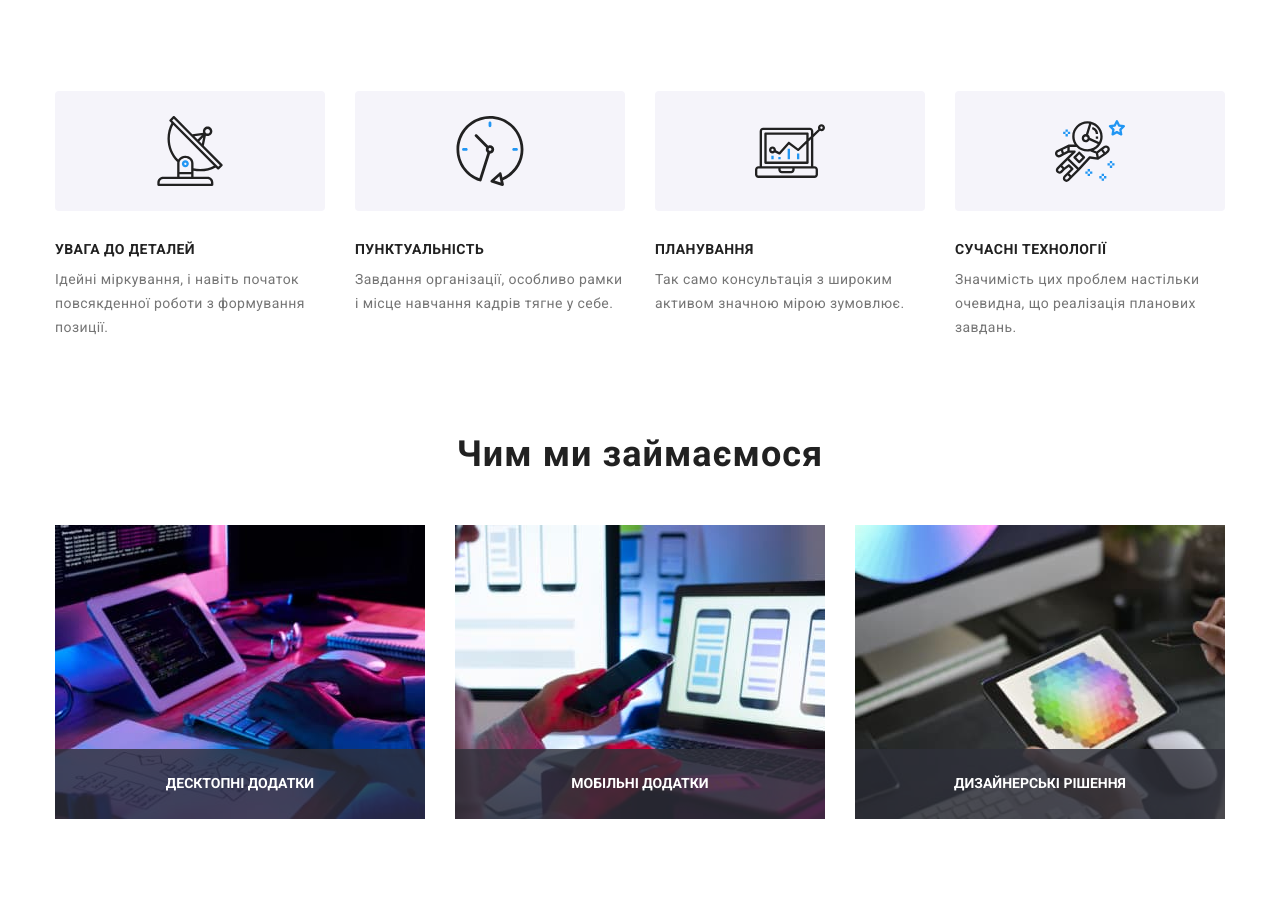
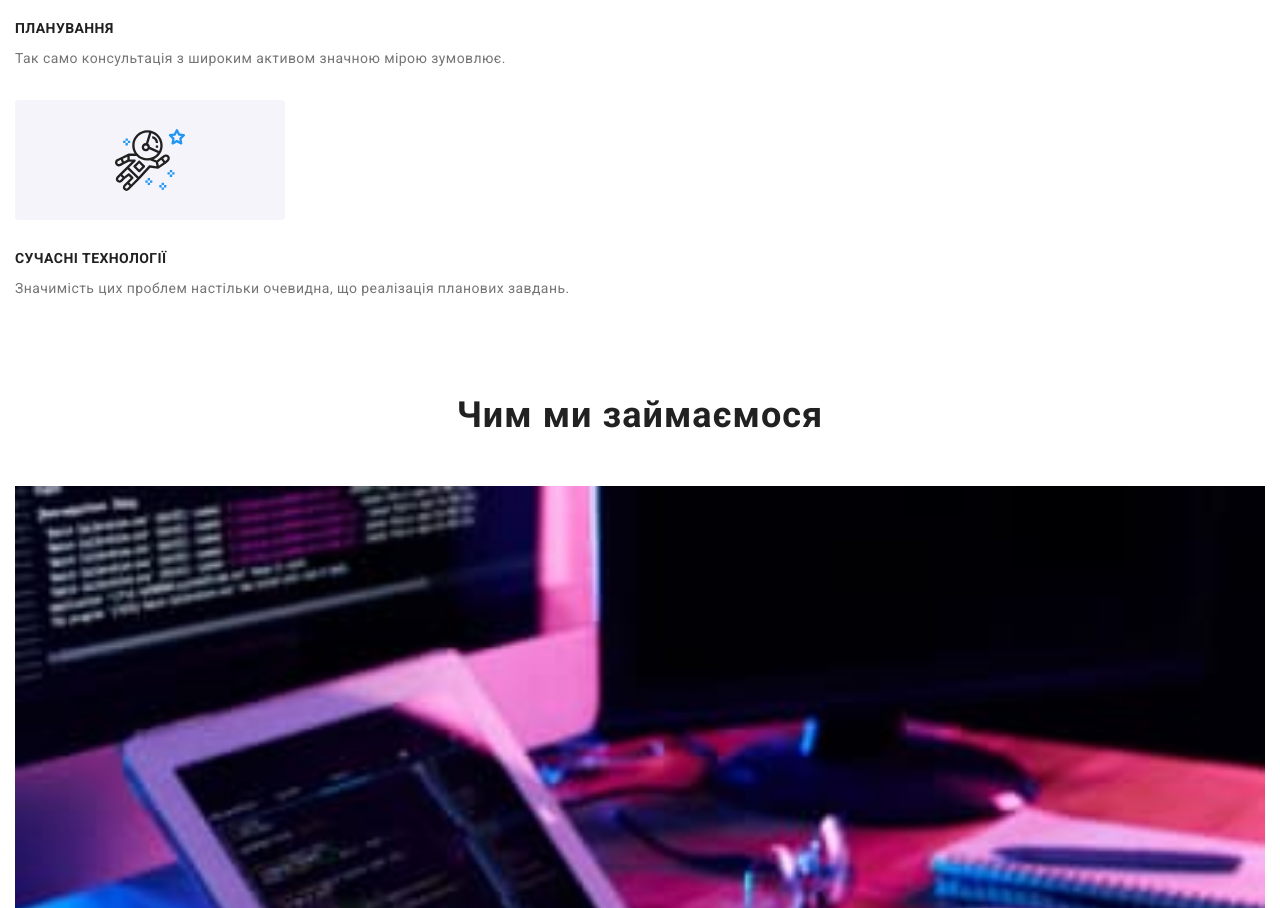
Before and after one commit to Misha-90/goit-markup-hw-08, a plain HTML site: page index.html in a window 1280 px wide. Shown: the part 684-1592 px from the top of the page. Drawn offline with nearby package versions, Linux system fonts and the light colour scheme.

Commit message:
зфке1

```diff
--- a/index.html
+++ b/index.html
@@ -15,7 +15,7 @@
 		/>
 	</head>
 	<body>
-		<header class="header">
+		<!-- <header class="header">
 			<div class="container header__container">
 				<a href="./index.html" class="header__logo link">
 					<span class="logo">Web</span>Studio
@@ -32,15 +32,15 @@
 						<li class="header__contact-tel"><a href="tel:+380961111111" class="header__tel link"><svg class="header__contact-icon fone" width="10px" height="16px"><use href="./img/icon-header.svg#icon-smartphone"></use></svg>+38 096 111 11 11</a></li>
 					</ul>
 			</div>
-		</header>
+		</header> -->
 		<main>
 			<!--hero-->
-			<section class="hero section">
+			<!-- <section class="hero section">
 				<div class="container">
 				<h1 class="hero__title">Ефективні рішення для вашого бізнесу</h1>
 				<button type="button" class="hero__btn btn" data-modal-open>Замовити послугу</button>
 				</div>
-			</section>
+			</section> -->
 
 			<!--features-->
 			<section class="features section pb-none">
@@ -86,7 +86,7 @@
 				</ul>
 				</div>
 			</section>
-			<!--offers-->
+			<!-- offers -->
 			<section class="offers section">
 				<div class="container">
 				<h2 class="offers__title title">Чим ми займаємося</h2>
@@ -199,7 +199,7 @@
 				</div>
 			</section>
 				<!-- regular customer -->
-		<section class="customer section">
+		<!-- <section class="customer section">
 			<div class="container">
 			<h2 class="title customer__title">Постійні клієнти</h2>
 			<ul class="list customer__list">
@@ -242,9 +242,9 @@
 			</ul>
 			</div>
 		</section>
-		</main>
+		</main> -->
 		<!--footer-->
-		<footer class="footer">
+		<!-- <footer class="footer">
 			<div class="container footer__box">
 				<div class="footer__logo-box">
 						<a href="./index.html" class="footer__logo link">
@@ -292,7 +292,7 @@
 				</form>
 				</div>
 			</div>
-		</footer>
+		</footer> -->
 		<!-- backdrop & modal-->
 		<div class="backdrop is-hidden" data-modal>
 			<div class="modal">
--- a/sass/base/_reset.scss
+++ b/sass/base/_reset.scss
@@ -8,6 +8,9 @@ ol, ul {
 }
 img {
 	display: block;
+	max-width: 100%;
+	height: auto;
+	width: 100%;
 }
 li {
 	display: list-item;
--- a/sass/components/_container.scss
+++ b/sass/components/_container.scss
@@ -1,5 +1,5 @@
 .container {
-	width: 1200px;
+	width: 100%;
 	margin-left: auto;
 	margin-right: auto;
 	padding-left: 15px;
--- a/sass/layout/_features.scss
+++ b/sass/layout/_features.scss
@@ -10,6 +10,7 @@
 
 .features__list {
 	display: flex;
+	flex-wrap: wrap;
 	gap: 30px;
 }
 
@@ -25,5 +26,5 @@
 	color: var(--first-text-color);
 }
 li.features__item {
-    min-width: 270px;
+    width: 100%;
 }
--- a/sass/layout/_offers.scss
+++ b/sass/layout/_offers.scss
@@ -10,10 +10,12 @@
 }
 .offers__list {
 	display: flex;
+	flex-wrap: wrap;
 	gap: 30px;
 }
 .offers__item {
 	position: relative;
+	width: 100%;
 }
 
 .offers__img-titel {
--- a/sass/layout/_team.scss
+++ b/sass/layout/_team.scss
@@ -1,5 +1,6 @@
 .team__list {
 	display: flex;
+	flex-wrap: wrap;
 	gap: 30px;
 }
 .team {
```
Also changed, not shown: css/main.css, css/main.min.css, 2 other files.
